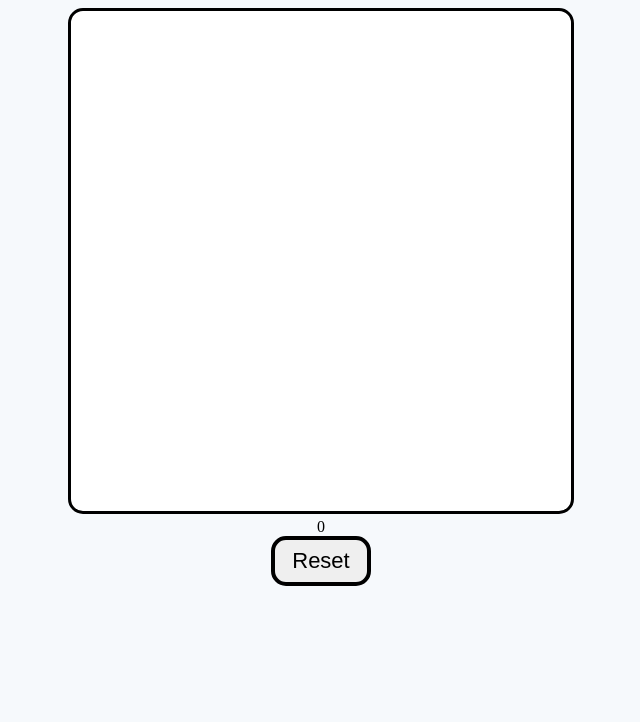
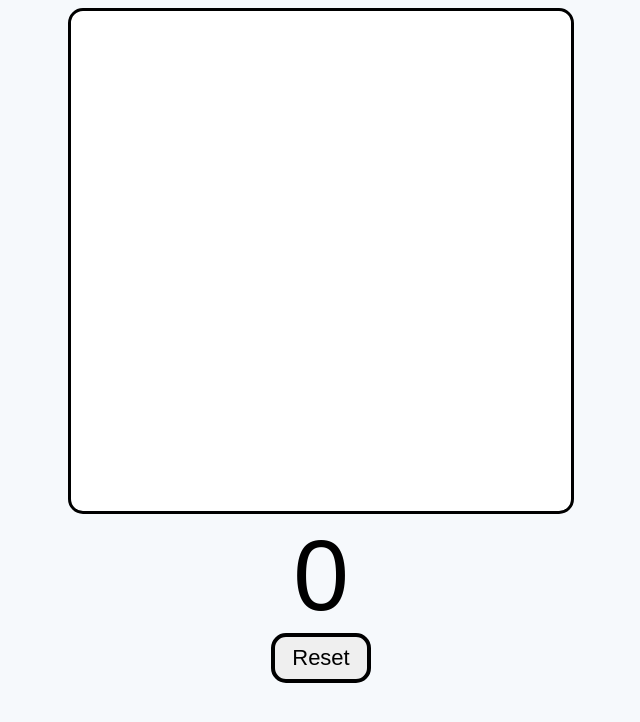
Before and after one commit to RedaMeziouni/JavaScript-Projects, a plain HTML site: page snakeGame/index.html in a window 1280 px wide. Shown: the whole page, without its empty margins (319-959 px from the left). Drawn offline with Linux system fonts and the light colour scheme.

Commit message:
styling added

```diff
--- a/snakeGame/style.css
+++ b/snakeGame/style.css
@@ -11,7 +11,7 @@ body {
     background-color: #fff;
 }
 
-#score {
+#scoreText {
     font-family: "Permanent Marker", sans-serif;
     font-size: 100px;
 }
```
